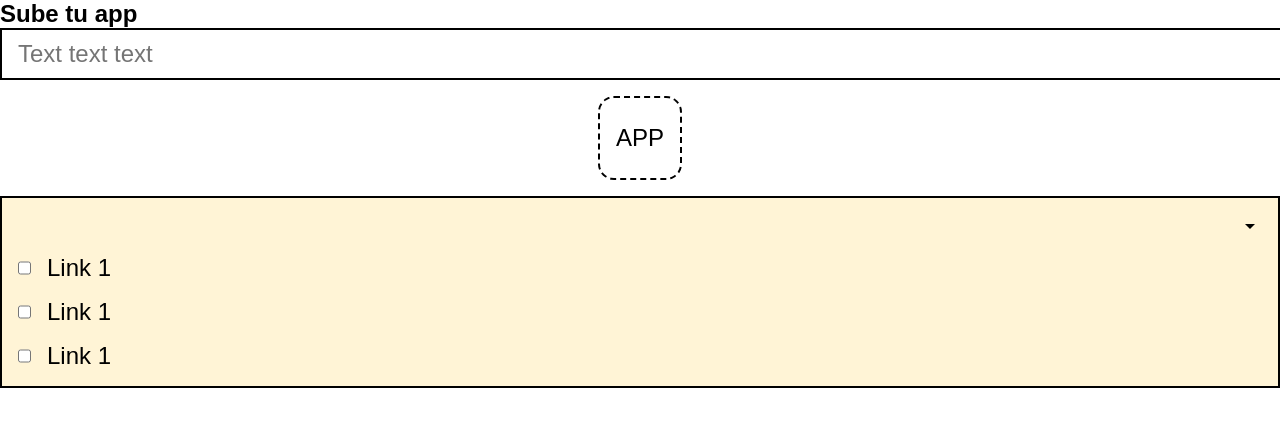
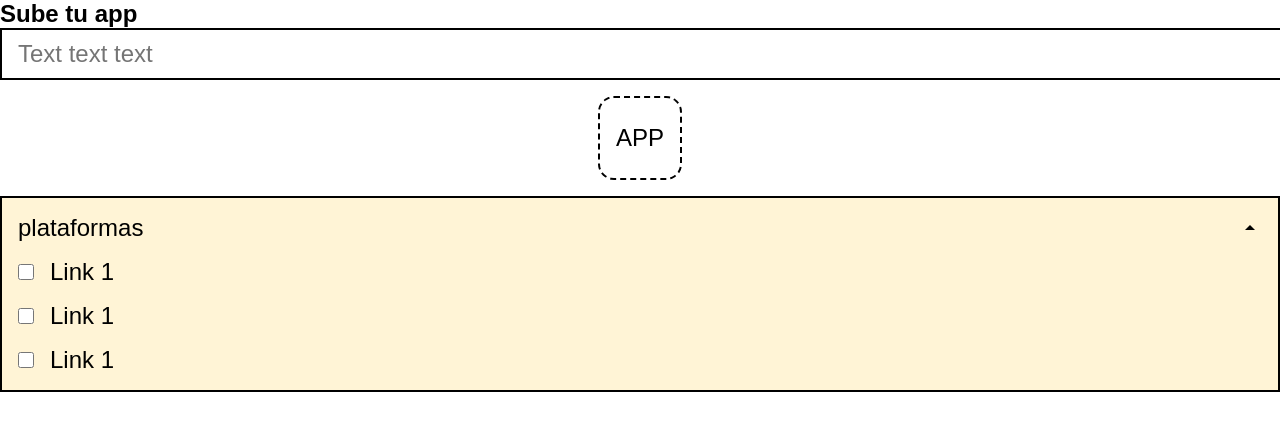
Before and after one commit to camilorocca/checkapp, a React (Create React App) app: page / in a window 1280 px wide. Both pictures are taken after a click on the element 640 px from the left and 238 px from the top of the page. Shown: the top 430 px of the page. Built offline with nearby package versions, Linux system fonts and the light colour scheme.

Commit message:
style the dropdown

```diff
--- a/src/components/dropDown/DropDown.jsx
+++ b/src/components/dropDown/DropDown.jsx
@@ -6,7 +6,7 @@ import {
   DropDownMenuContainer,
   DropDownItem,
 } from "./DropDown_Styled.js";
-import { MdOutlineArrowDropDown } from "react-icons/md";
+import { MdOutlineArrowDropDown, MdOutlineArrowDropUp } from "react-icons/md";
 
 const DropDown = () => {
   const [open, setOpen] = useState(false);
@@ -19,10 +19,11 @@ const DropDown = () => {
         </DrobDownButton>
 
         <DropDownMenu onClick={() => setOpen(!open)}>
-          {open == true ? (
+          {open === true ? (
             <DropDownMenuContainer>
               <DropDownItem>
-                <MdOutlineArrowDropDown />
+                <p>plataformas</p>
+                <MdOutlineArrowDropUp />
               </DropDownItem>
               <DropDownItem>
                 <input type="checkbox" id="cbox1" value="firstCheckbox" />
--- a/src/components/dropDown/DropDown_Styled.js
+++ b/src/components/dropDown/DropDown_Styled.js
@@ -47,6 +47,7 @@ export const DropDownMenuContainer = styled.div`
 export const DropDownItem = styled.div`
   display: flex;
   justify-content: flex-start;
+  align-items: center;
   gap: 1rem;
   width: 100%;
   padding: 0 0 1rem 0;
@@ -54,6 +55,11 @@ export const DropDownItem = styled.div`
 
   &:first-of-type {
     display: flex;
-    justify-content: flex-end;
+    justify-content: space-between;
+  }
+  > input {
+    width: 1rem;
+    height: 1rem;
+    border: 2px solid black;
   }
 `;
```
